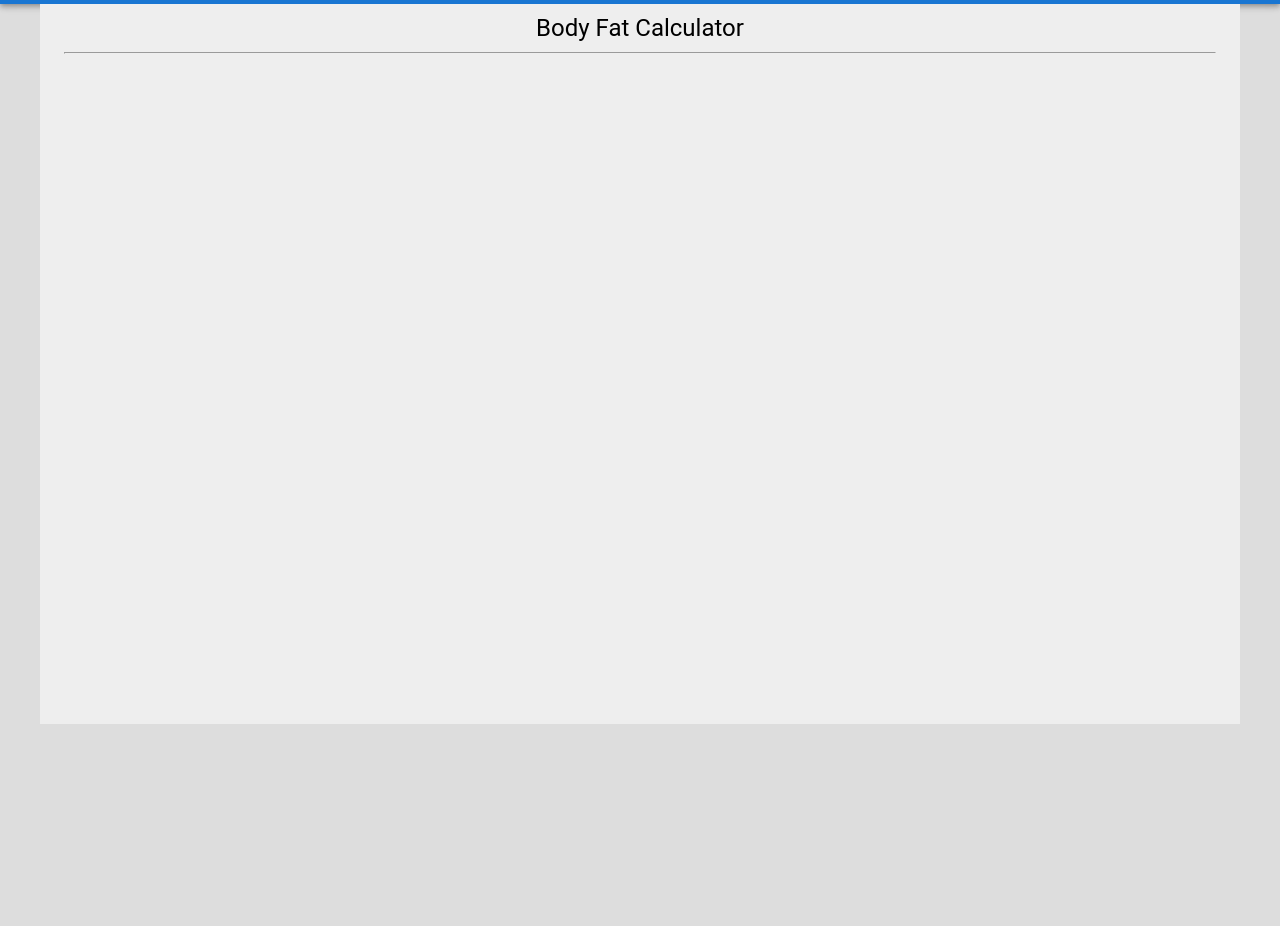
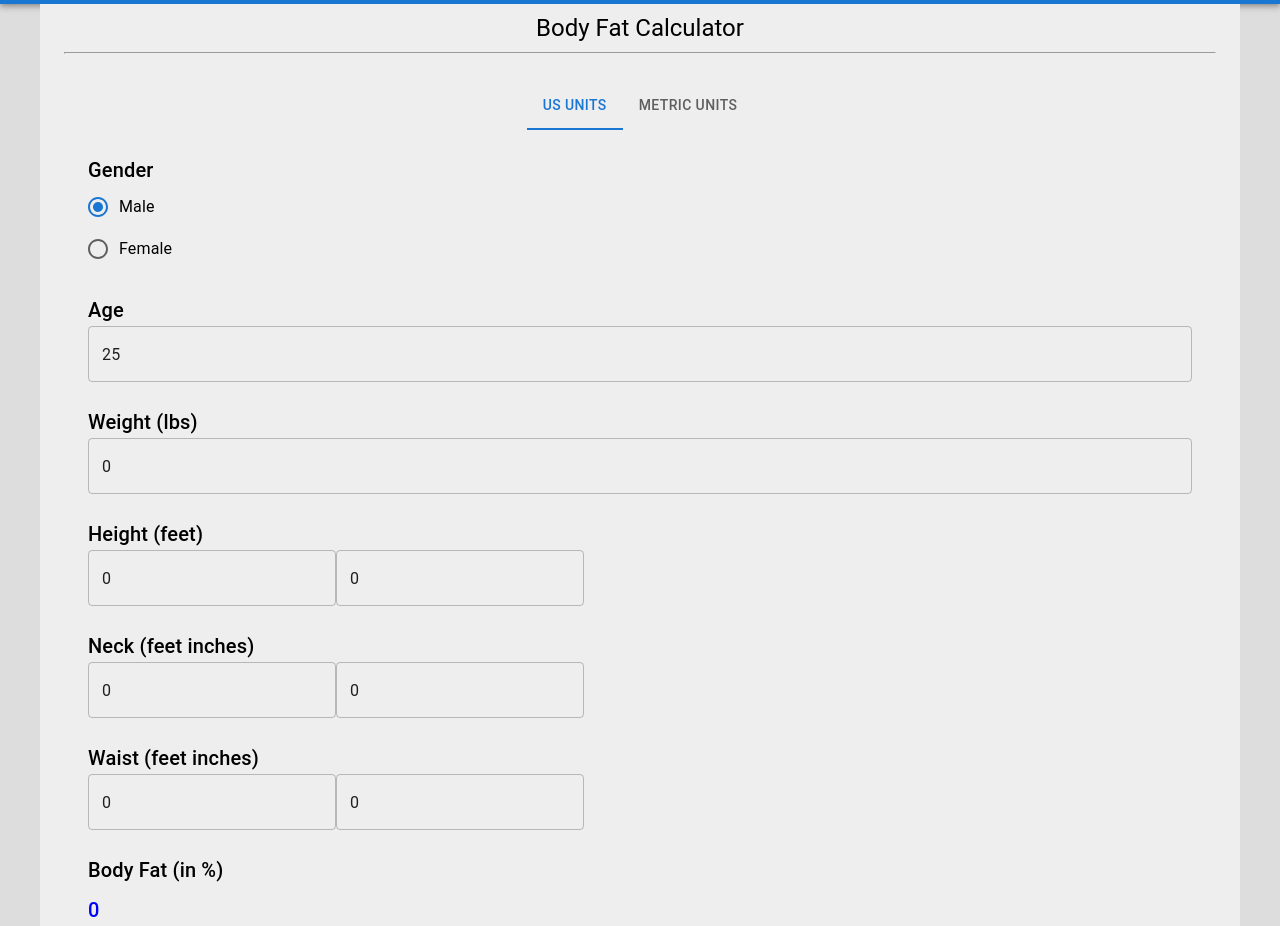
Before and after one commit to SarthakKeshari/calc_for_everything, a React (Create React App) app in the folder calculators/: page /bodyfat in a window 1280 px wide. Shown: the part 60-986 px from the top of the page. Before the commit the page ends 800 px from the top, so only its background shows below. Built offline with nearby package versions, Linux system fonts and the light colour scheme.

Commit message:
body fat calculator

```diff
--- a/calculators/src/health/BodyFat/MainBodyFat.js
+++ b/calculators/src/health/BodyFat/MainBodyFat.js
@@ -1,12 +1,191 @@
-import React from 'react';
-import { Container, Typography } from '@mui/material';
+import React, { useState, useEffect } from 'react';
+import { Container, Typography, Tabs, Tab, RadioGroup, FormControlLabel, Radio, TextField, Divider, Box } from '@mui/material';
 
-function MainBodyFat(){
-    return(
-        <Container maxWidth="lg" sx={{ bgcolor: '#eeeeee', minHeight: '90vh', paddingY:"10" }}>
-            <Typography pt={1} variant='h5' sx = {{textAlign: "center"}}>Body Fat Calculator</Typography>
-            <hr/>
-            <br/>
+function MainBodyFat() {
+    const [value, setValue] = useState(0);
+    const [gender, setGender] = useState('male');
+    const [age, setAge] = useState(25);
+    const [weight, setWeight] = useState(0);
+    const [height, setHeight] = useState(0);
+    const [neck, setNeck] = useState(0);
+    const [waist, setWaist] = useState(0);
+    const [bodyFat, setBodyFat] = useState(0);
+    const [heightFeet, setHeightFeet] = useState(0);
+    const [heightInches, setHeightInches] = useState(0);
+    const [neckFeet, setNeckFeet] = useState(0);
+    const [neckInches, setNeckInches] = useState(0);
+    const [waistFeet, setWaistFeet] = useState(0);
+    const [waistInches, setWaistInches] = useState(0);
+
+    const handleChange = (event, newValue) => {
+        setValue(newValue);
+    };
+
+    // useEffect hook to calculate body fat percentage
+    useEffect(() => {
+        // Only calculate if all necessary values are provided
+        if (age && weight && heightFeet && heightInches && neckFeet && neckInches && waistFeet && waistInches) {
+            let heightInCm, neckInCm, waistInCm;
+
+            // Convert measurements to cm if using US units
+            if (value === 0) { // US Units
+                heightInCm = (parseInt(heightFeet) * 12 + parseFloat(heightInches)) * 2.54;
+                neckInCm = (parseInt(neckFeet) * 12 + parseFloat(neckInches)) * 2.54;
+                waistInCm = (parseInt(waistFeet) * 12 + parseFloat(waistInches)) * 2.54;
+            } else { // Metric Units
+                // No conversion needed for metric units
+                heightInCm = height;
+                neckInCm = neck;
+                waistInCm = waist;
+            }
+
+            let bodyFatPercentage;
+            // Calculate body fat percentage using different formulas for male and female
+            if (gender === 'male') {
+                bodyFatPercentage = 495 / (1.0324 - 0.19077 * Math.log10(waistInCm - neckInCm) + 0.15456 * Math.log10(heightInCm)) - 450;
+            } else {
+                bodyFatPercentage = 495 / (1.29579 - 0.35004 * Math.log10(waistInCm - neckInCm) + 0.22100 * Math.log10(heightInCm)) - 450;
+            }
+
+            // Update body fat percentage state
+            setBodyFat(bodyFatPercentage.toFixed(1));
+        }
+    }, [age, weight, heightFeet, heightInches, neckFeet, neckInches, waistFeet, waistInches, gender, value, height, neck, waist]);
+
+    return (
+        <Container maxWidth="lg" sx={{ bgcolor: '#eeeeee', minHeight: '90vh', paddingY: "10" }}>
+            <Typography pt={1} variant='h5' sx={{ textAlign: "center" }}>Body Fat Calculator</Typography>
+            <hr />
+            <br />
+            <Tabs value={value} onChange={handleChange} centered>
+                <Tab label="US Units" />
+                <Tab label="Metric Units" />
+            </Tabs>
+            <Container sx={{display:"flex", flexDirection:"column"}}>
+                <Typography pt={1} variant='h6' mt={2}>Gender</Typography>
+                <RadioGroup value={gender} onChange={(e) => setGender(e.target.value)}>
+                    <FormControlLabel value="male" control={<Radio />} label="Male" />
+                    <FormControlLabel value="female" control={<Radio />} label="Female" />
+                </RadioGroup>
+                <Typography pt={1} variant='h6' mt={2}>Age</Typography>
+                <TextField color="primary" disabled={false} placeholder="Enter Age" size="lg" variant="outlined" type='number' onChange={(e) => setAge(e.target.value)} value={age} />
+                <Typography pt={1} variant='h6' mt={2}>Weight ({value === 0 ? "lbs" : "kg"})</Typography>
+                <TextField color="primary" disabled={false} placeholder="Enter Weight" size="lg" variant="outlined" type='number' onChange={(e) => setWeight(e.target.value)} value={weight} />
+                <Typography pt={1} variant='h6' mt={2}>Height ({value === 0 ? "feet" : "cm"})</Typography>
+                {value === 0 ? (
+                    <Box display="flex">
+                        <TextField
+                            color="primary"
+                            disabled={false}
+                            placeholder="Enter Feet"
+                            size="lg"
+                            variant="outlined"
+                            type='number'
+                            onChange={(e) => setHeightFeet(e.target.value)}
+                            value={heightFeet}
+                        />
+                        <TextField
+                            color="primary"
+                            disabled={false}
+                            placeholder="Enter Inches"
+                            size="lg"
+                            variant="outlined"
+                            type='number'
+                            onChange={(e) => setHeightInches(e.target.value)}
+                            value={heightInches}
+                        />
+                    </Box>
+                ) : (
+                    <TextField
+                        color="primary"
+                        disabled={false}
+                        placeholder="Enter Height"
+                        size="lg"
+                        variant="outlined"
+                        type='number'
+                        onChange={(e) => setHeight(e.target.value)}
+                        value={height}
+                    />
+                )}
+                <Typography pt={1} variant='h6' mt={2}>Neck ({value === 0 ? "feet inches" : "cm"})</Typography>
+                {value === 0 ? (
+                    <Box display="flex">
+                        <TextField
+                            color="primary"
+                            disabled={false}
+                            placeholder="Enter Feet"
+                            size="lg"
+                            variant="outlined"
+                            type='number'
+                            onChange={(e) => setNeckFeet(e.target.value)}
+                            value={neckFeet}
+                        />
+                        <TextField
+                            color="primary"
+                            disabled={false}
+                            placeholder="Enter Inches"
+                            size="lg"
+                            variant="outlined"
+                            type='number'
+                            inputProps={{ step: 0.1 }}
+                            onChange={(e) => setNeckInches(e.target.value)}
+                            value={neckInches}
+                        />
+                    </Box>
+            ) : (
+                <TextField
+                    color="primary"
+                    disabled={false}
+                    placeholder="Enter Neck"
+                    size="lg"
+                    variant="outlined"
+                    type='number'
+                    onChange={(e) => setNeck(e.target.value)}
+                    value={neck}
+                />
+            )}
+                <Typography pt={1} variant='h6' mt={2}>Waist ({value === 0 ? "feet inches" : "cm"})</Typography>
+                {value === 0 ? (
+                    <Box display="flex">
+                        <TextField
+                            color="primary"
+                            disabled={false}
+                            placeholder="Enter Feet"
+                            size="lg"
+                            variant="outlined"
+                            type='number'
+                            onChange={(e) => setWaistFeet(e.target.value)}
+                            value={waistFeet}
+                        />
+                        <TextField
+                            color="primary"
+                            disabled={false}
+                            placeholder="Enter Inches"
+                            size="lg"
+                            variant="outlined"
+                            type='number'
+                            inputProps={{ step: 0.1 }}
+                            onChange={(e) => setWaistInches(e.target.value)}
+                            value={waistInches}
+                        />
+                    </Box>
+                ) : (
+                    <TextField
+                        color="primary"
+                        disabled={false}
+                        placeholder="Enter Waist"
+                        size="lg"
+                        variant="outlined"
+                        type='number'
+                        onChange={(e) => setWaist(e.target.value)}
+                        value={waist}
+                    />
+                )}
+                <Typography pt={1} variant='h6' mt={2}>Body Fat (in %)</Typography>
+                <div className='output'>
+                    <Typography pt={1} variant='h6' fontStyle={{color: "blue"}}>{bodyFat || 0}</Typography>
+                </div>
+            </Container>
         </Container>
     )
 }
```
